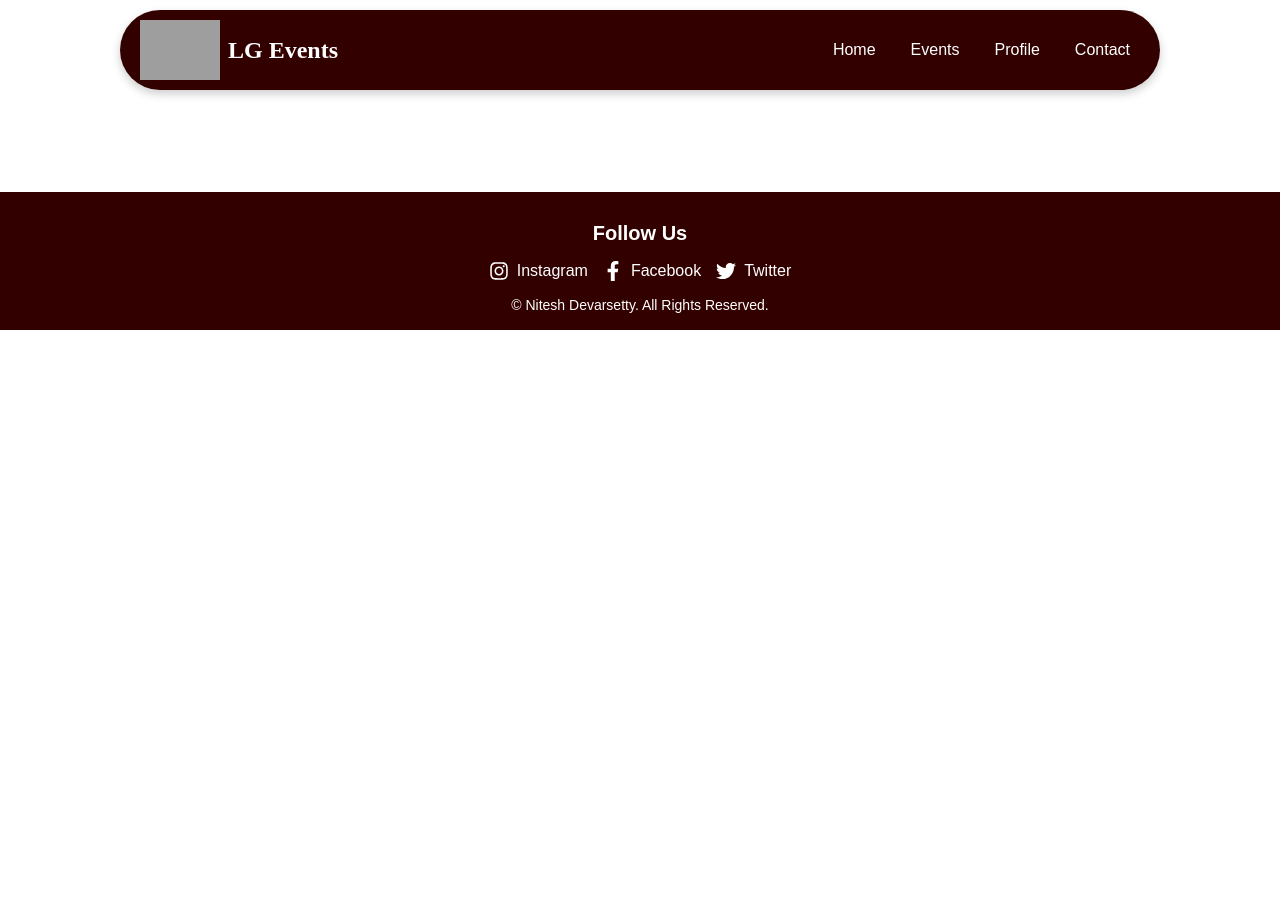
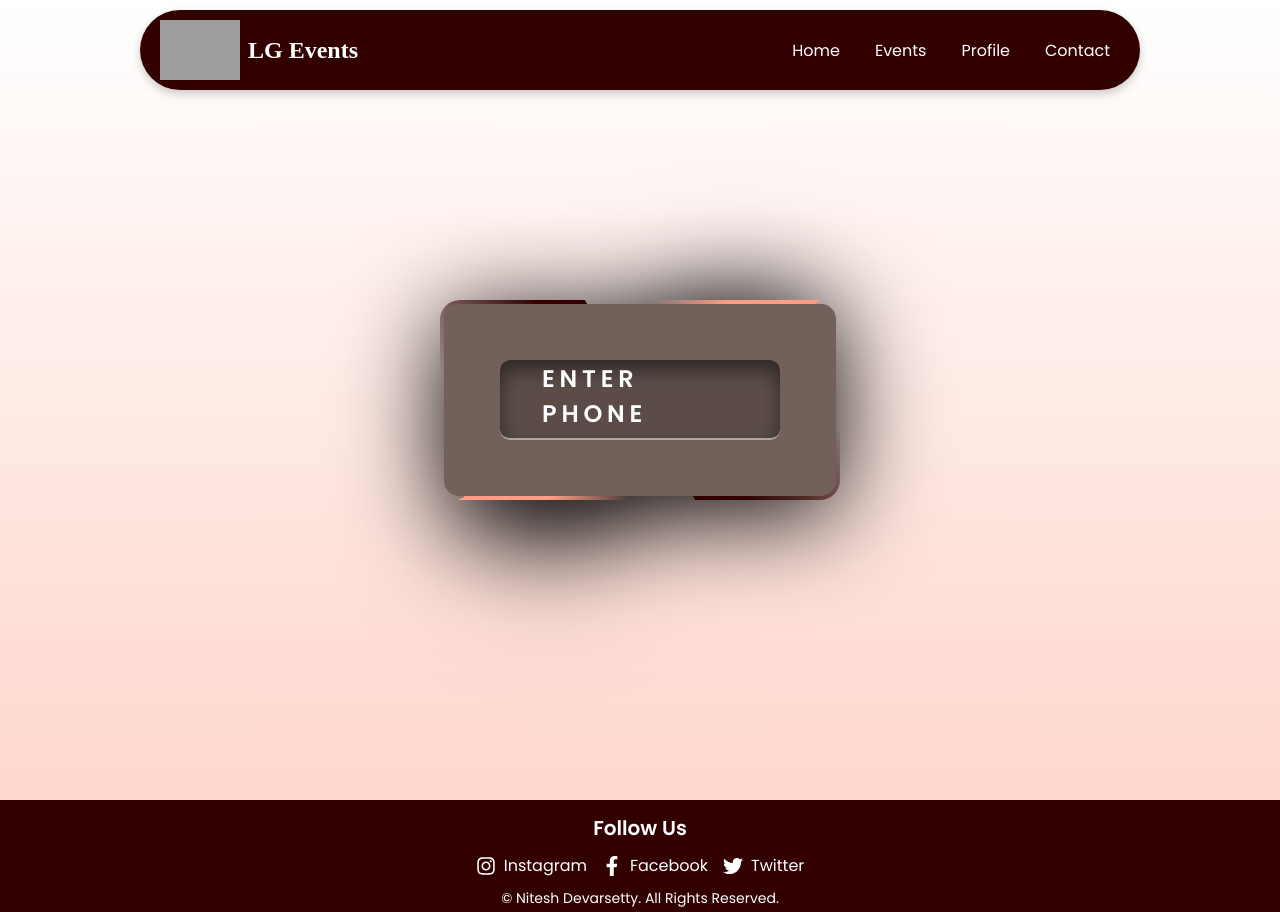
Before and after one commit to nitesh925/LG-Events-App, a React (Vite) app: page /booking in a window 1280 px wide. Before the commit the page ends 800 px from the top, so only its background shows below. Built offline with nearby package versions, Linux system fonts and the light colour scheme; no server answers; grey boxes are pictures that could not be loaded.

Commit message:
donephone

```diff
--- a/package.json
+++ b/package.json
@@ -25,7 +25,7 @@
     "react-dom": "^19.0.0",
     "react-icons": "^5.4.0",
     "react-intersection-observer": "^9.16.0",
-    "react-router-dom": "^7.1.5"
+    "react-router-dom": "^7.5.1"
   },
   "devDependencies": {
     "@eslint/js": "^9.19.0",
--- a/src/App.jsx
+++ b/src/App.jsx
@@ -1,7 +1,6 @@
 import React from "react";
-
 import { AuthProvider } from "./authContext"; // Adjust path if needed
-import './styles/App.css'
+import './styles/App.css';
 import Navbar from "./components/Navbar";
 import Footer from "./components/Footer";
 import Home from "./pages/Home";
@@ -13,22 +12,26 @@ import Login from "./pages/Login";
 import Register from "./pages/Register";
 import ServiceDetail from './pages/ServiceDetail';
 import EntryPage from './pages/Entry';
+import PhonePage from './pages/PhonePage';
 import { BrowserRouter as Router, Routes, Route } from 'react-router-dom';
 
-//import { BrowserRouter as Router, Routes, Route } from 'react-router-dom';
 const App = () => {
   return (
     <div className="app-container">
       <AuthProvider>
         <Navbar />
         <Routes>
-        <Route path="/" element={<EntryPage/>}/>
+          <Route path="/" element={<EntryPage />} />
           <Route path="/home" element={<Home />} />
+          <Route path="/booking" element={<PhonePage />} />
           <Route path="/about" element={<About />} />
           <Route path="/profile" element={<Profile />} />
-
+          <Route path="/matches" element={<Matches />} />
           <Route path="/contact" element={<Contact />} />
           <Route path="/services/:id" element={<ServiceDetail />} />
+          <Route path="/login" element={<Login />} />
+          <Route path="/register" element={<Register />} />
+
         </Routes>
         <Footer />
       </AuthProvider>
--- a/src/firebase/firebaseConfig.js
+++ b/src/firebase/firebaseConfig.js
@@ -1,7 +1,7 @@
 // firebase.js or firebaseConfig.js
 import { initializeApp } from 'firebase/app';
 import { getFirestore } from 'firebase/firestore';
-import { getAuth } from 'firebase/auth';
+import { getAuth, RecaptchaVerifier, PhoneAuthProvider } from 'firebase/auth'; // Added RecaptchaVerifier and PhoneAuthProvider
 
 const firebaseConfig = {
   apiKey: "AIzaSyBJ2oFH09X4ucey0zKiPXjHFwL88XC9wV0",
@@ -17,4 +17,4 @@ const app = initializeApp(firebaseConfig);
 const db = getFirestore(app);
 const auth = getAuth(app);
 
-export { db, auth };
+export { db, auth, RecaptchaVerifier, PhoneAuthProvider }; // Export added functions
--- a/src/pages/Home.jsx
+++ b/src/pages/Home.jsx
@@ -36,6 +36,7 @@ const Home = () => {
 
   return (
     <>
+    <div className='homepage'>
       <div className="video-container">
         <video autoPlay loop muted playsInline className="home-video">
           <source src="/videos/sampleVideo.mp4" type="video/mp4" />
@@ -90,7 +91,7 @@ const Home = () => {
         </div>
       </div>
 
-
+      </div>
 
     </>
   );
--- /dev/null
+++ b/src/pages/PhonePage.jsx
@@ -0,0 +1,45 @@
+// PhonePage.jsx
+import { useState } from 'react';
+import '../styles/PhonePage.css';
+
+function PhonePage() {
+  const [phone, setPhone] = useState('');
+  const [showBox, setShowBox] = useState(false);
+
+  const handleSubmit = (e) => {
+    e.preventDefault();
+    alert(`Thanks! We'll contact you at ${phone}`);
+  };
+
+  return (
+    <div className="phone-body" onClick={() => setShowBox(true)}>
+      <div className={`box ${showBox ? 'hovered' : ''}`}>
+        <div className="login">
+          <div className="loginBx">
+            <h2>
+              <i className="fa-solid fa-right-to-bracket"></i>
+              Enter Phone
+              <i className="fa-solid fa-heart"></i>
+            </h2>
+            <form onSubmit={handleSubmit}>
+              <input
+                type="tel"
+                placeholder="Phone Number"
+                value={phone}
+                onChange={(e) => setPhone(e.target.value)}
+                required
+              />
+              <input type="submit" value="Submit" />
+            </form>
+            <div className="group">
+              <a href="#" onClick={() => window.history.back()}>Back</a>
+              <a href="#">Help</a>
+            </div>
+          </div>
+        </div>
+      </div>
+    </div>
+  );
+}
+
+export default PhonePage;
--- a/src/styles/Entry.css
+++ b/src/styles/Entry.css
@@ -5,15 +5,24 @@
     background: linear-gradient(to bottom, white, #ffd6cc);
 }
 .video-container {
+  padding-top: 5.5%;
   width: 100%;
   display: flex;
   justify-content: center;
   align-items: center;
   padding-left: 0%;
   padding-right: 0%;
-  margin-bottom: 0.5rem; /* Reduced the margin */
-  box-sizing: border-box; /* Ensure padding does not affect width */
+  margin-bottom: 0.5rem;
+  box-sizing: border-box;
 }
+
+/* Mobile view only: Apply padding-top */
+@media (max-width: 768px) {
+  .video-container {
+    padding-top: 15%;
+  }
+}
+
 
 .home-video {
     width: 100%;
@@ -29,13 +38,14 @@
     font-family: 'Times New Roman', Times, serif;
     margin-bottom: 0rem; /* Reduced the margin */
     margin-top: 0rem;
+    padding-bottom: 40px;
 }
 .numcontainer {
     display: flex;
     justify-content: space-around; /* Distributes space evenly between items */
     align-items: center;
     gap: 1rem; /* Adds a gap between each item */
-    margin-bottom: 0;
+    margin-bottom: 5%;
 }
 
 .numcontainer .num1, .numcontainer .num3 {
@@ -106,6 +116,7 @@
     background: radial-gradient(circle, #ffa600,#ecc901); /* Gold to Beige inwards */
   color: white;
   font-weight: lighter;
+  padding: 10px;
 }
 
 .minidata h3{
@@ -334,28 +345,38 @@
   margin-bottom: 2rem;
   color: #330000;
 }
-
 .wedding-carousel {
+  position: relative;
   display: flex;
   overflow-x: auto;
+  scroll-snap-type: x mandatory;
+  scroll-behavior: smooth;
   gap: 2rem;
-  scroll-snap-type: x mandatory;
-  padding-bottom: 0rem;
+  padding-bottom: 1rem;
+  align-items: center;
+  justify-content: center;
 }
 
+/* Fixed height cards for consistent size */
 .wedding-card {
-  flex: 0 0 300px;
-  background:#fdeaea;
+  flex: 0 0 350px;
+  height: 480px; /* Adjust height as needed */
+  background: #fdeaea;
   border-radius: 15px;
   padding: 1.5rem;
-  box-shadow: 0 4px 8px rgba(0,0,0,0.1);
+  box-shadow: 0 4px 8px rgba(0, 0, 0, 0.1);
   scroll-snap-align: start;
+  display: flex;
+  flex-direction: column;
+  justify-content: space-between;
+  box-sizing: border-box;
 }
 
 .wedding-card h3 {
   font-size: 1.3rem;
   margin-bottom: 0.5rem;
   color: #330000;
+  text-align: center;
 }
 
 .wedding-card img {
@@ -370,13 +391,67 @@
   font-weight: bold;
   color: #D09683;
   margin: 0.5rem 0;
+  text-align: center;
 }
 
 .wedding-card ul {
   list-style-type: disc;
   padding-left: 1rem;
   text-align: left;
+  margin: 0;
+  flex-grow: 1;
+  overflow: hidden;
 }
+
+.carousel-arrow {
+  position: absolute;
+  top: 50%;
+  transform: translateY(-50%);
+  background-color: rgba(213, 213, 213, 0.9);
+  border-radius: 50%;
+  z-index: 2;
+  padding: 2px;
+  font-size: 60px;
+  color: #000;
+  cursor: pointer;
+  box-shadow: 0 2px 10px rgba(0,0,0,0.2);
+  transition: background 0.3s;
+}
+
+.carousel-arrow:hover {
+  background-color: #f0e6e6;
+}
+
+.carousel-arrow.left {
+  left: 10px;
+}
+
+.carousel-arrow.right {
+  right: 10px;
+}
+
+.carousel-indicators {
+  display: flex;
+  justify-content: center;
+  margin-top: 10px;
+}
+
+.dot {
+  height: 10px;
+  width: 10px;
+  margin: 0 6px;
+  background-color: #ccc;
+  border-radius: 50%;
+  display: inline-block;
+  transition: background-color 0.3s;
+  cursor: pointer;
+}
+
+.dot.active {
+  background-color: #333;
+}
+
+
 
 
 .faq-section {
--- a/src/styles/Home.css
+++ b/src/styles/Home.css
@@ -3,8 +3,9 @@
 
 body{
     background-color: white;
-    padding-top: 15%;
+
 }
+
 .home-container {
     display: flex;
     flex-direction: column;
@@ -57,6 +58,7 @@ body{
 
 /* Cards container for skill cards */
 .cards-container {
+
     display: flex;
     overflow-x: auto; /* Enable horizontal scrolling */
     white-space: nowrap; /* Prevent wrapping */
@@ -81,6 +83,7 @@ body{
 }
 
 .card {
+
     min-width: 10px; /* Reduce card width */
     height: 140px; /* Reduce card height */
     display: flex;
@@ -251,6 +254,7 @@ body{
 
 /* Container to align image & text */
 .image-text-container {
+
     display: flex;
     align-items: center; /* Aligns content vertically */
     justify-content: flex-start; /* Ensures image and text stay close */
--- a/src/styles/Navbar.css
+++ b/src/styles/Navbar.css
@@ -1,4 +1,3 @@
-/* Navbar Styling */
 /* Navbar Styling */
 .navbar {
   position: fixed;
--- /dev/null
+++ b/src/styles/PhonePage.css
@@ -0,0 +1,178 @@
+/* PhonePage.css */
+@import url("https://fonts.googleapis.com/css2?family=Poppins:wght@300;400;600&display=swap");
+
+* {
+  margin: 0;
+  padding: 0;
+  box-sizing: border-box;
+  font-family: 'Poppins', sans-serif;
+}
+
+.phone-body {
+  display: flex;
+  justify-content: center;
+  align-items: center;
+  min-height: 100vh;
+  background: linear-gradient(to bottom, white, #ffd6cc);
+}
+
+@property --a {
+  syntax: "<angle>";
+  inherits: false;
+  initial-value: 0deg;
+}
+
+.box {
+  position: relative;
+  width: 400px;
+  height: 200px;
+  background: repeating-conic-gradient(
+    from var(--a),
+    #330000 0%,
+    #330000 5%,
+    transparent 5%,
+    transparent 40%,
+    #330000 50%
+  );
+  filter: drop-shadow(0 15px 50px #000);
+  animation: rotating 4s linear infinite;
+  border-radius: 20px;
+  display: flex;
+  justify-content: center;
+  align-items: center;
+  transition: 0.5s;
+}
+
+.box.hovered {
+  width: 450px;
+  height: 500px;
+}
+
+@keyframes rotating {
+  0% {
+    --a: 0deg;
+  }
+  100% {
+    --a: 360deg;
+  }
+}
+
+.box::before {
+  content: "";
+  position: absolute;
+  width: 100%;
+  height: 100%;
+  background: repeating-conic-gradient(
+    from var(--a),
+    #ff9d84 0%,
+    #ff9d84 5%,
+    transparent 5%,
+    transparent 40%,
+    #ff9d84 50%
+  );
+  filter: drop-shadow(0 15px 50px #000);
+  border-radius: 20px;
+  animation: rotating 4s linear infinite;
+  animation-delay: -1s;
+}
+
+.box::after {
+  content: "";
+  position: absolute;
+  inset: 4px;
+  background: #73605B;
+  border-radius: 15px;
+  border: 8px solid #73605B;
+}
+
+.login {
+  position: absolute;
+  inset: 60px;
+  display: flex;
+  justify-content: center;
+  align-items: center;
+  border-radius: 10px;
+  flex-direction: column;
+  background: rgba(0, 0, 0, 0.2);
+  z-index: 1000;
+  box-shadow: inset 0 10px 20px rgba(0, 0, 0, 0.5);
+  border-bottom: 2px solid rgba(255, 255, 255, 0.5);
+  transition: 0.5s;
+  color: #fff;
+  overflow: hidden;
+}
+
+.box.hovered .login {
+  inset: 40px;
+}
+
+.loginBx {
+  position: relative;
+  display: flex;
+  justify-content: center;
+  align-items: center;
+  flex-direction: column;
+  transform: translateY(126px);
+  gap: 20px;
+  width: 70%;
+  transition: 0.5s;
+}
+
+.box.hovered .loginBx {
+  transform: translateY(0px);
+}
+
+.loginBx h2 {
+  text-transform: uppercase;
+  letter-spacing: 0.2em;
+  font-weight: 600;
+}
+
+.loginBx h2 i {
+  color: #ff2770;
+  text-shadow: 0 0 5px #ff2770, 0 0 30px #ff2770;
+}
+
+.loginBx input {
+  width: 100%;
+  padding: 10px 20px;
+  outline: none;
+  font-size: 1em;
+  color: #fff;
+  background: rgba(0, 0, 0, 0.1);
+  border: 2px solid #fff;
+  border-radius: 30px;
+}
+
+.loginBx input::placeholder {
+  color: #999;
+}
+
+.loginBx input[type="submit"] {
+  background: #330000;
+  border: none;
+  font-weight: 500;
+  color: #ffffff;
+  cursor: pointer;
+  transition: 0.5s;
+}
+
+.loginBx input[type="submit"]:hover {
+  box-shadow: 0 0 10px #45f3ff, 0 0 60px #45f3ff;
+}
+
+.group {
+  display: flex;
+  width: 100%;
+  justify-content: space-between;
+}
+
+.group a {
+  color: #fff;
+  text-decoration: none;
+}
+
+.group a:nth-child(2) {
+  color: #330000;
+  font-weight: 600;
+}
```
Also changed, not shown: src/pages/Entry.jsx (+137 -128 lines), src/pages/OtpVerification.jsx (added), 1 other file (tests, documents, lock files or other folders). Lines whose indentation alone changed are shown as unchanged.
